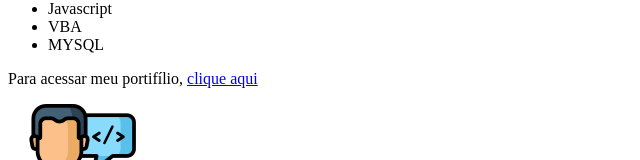
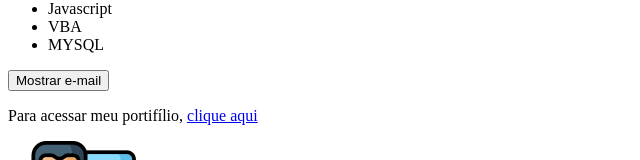
Before and after one commit to victorluck22/cursoVueJS, a Vue app in the folder Primeiro Vue/: page / in a window 1280 px wide. Shown: the part 345-505 px from the top of the page, without its empty margins (0-640 px from the left). Built offline with nearby package versions, Linux system fonts and the light colour scheme.

Commit message:
aula 11 metodos em vue

```diff
--- a/Primeiro Vue/src/components/Info.vue
+++ b/Primeiro Vue/src/components/Info.vue
@@ -9,6 +9,9 @@
             <li>VBA</li>
             <li>MYSQL</li>
         </ul>
+        <div>
+            <button @click="showMail">{{ texto_botao }}</button>
+        </div>
         <p v-show="mostrar_email">Mande uma mensagem para: {{ email }}</p>
         <p>Para acessar meu portifílio, <a v-bind:href="meu_link" taget="_blank">clique aqui</a></p>
         <Picture />
@@ -25,11 +28,22 @@
             esta_trabalhando : false,
             mostrar_email: false,
             email: 'victor.luck',
-            meu_link : 'https://google.com'
+            meu_link : 'https://google.com',
+            texto_botao : 'Mostrar e-mail'
         }
     },
     components: {
         Picture
+    },
+    methods: {
+        showMail() {
+            this.mostrar_email = !this.mostrar_email
+            if(!this.mostrar_email){
+                this.texto_botao = "Mostrar e-mail"
+            }else {
+                this.texto_botao = "Ocultar e-mail"
+            }
+        }
     }
 }
 </script>
--- a/Primeiro Vue/src/components/LifeCycle.vue
+++ b/Primeiro Vue/src/components/LifeCycle.vue
@@ -13,12 +13,19 @@
   created() {
     setTimeout(() =>
     this.name = 'Victor'
-    , 1000)
+    , 1000);
+    this.lifeCycle();
   },
   mounted() {
     setTimeout(() =>
     this.name = 'Victor Luck'
-    , 2000)
+    , 2000),
+    this.lifeCycle()
+  },
+  methods: {
+    lifeCycle() {
+      console.log('Executou')
+    }
   }
 }
 </script>
```
